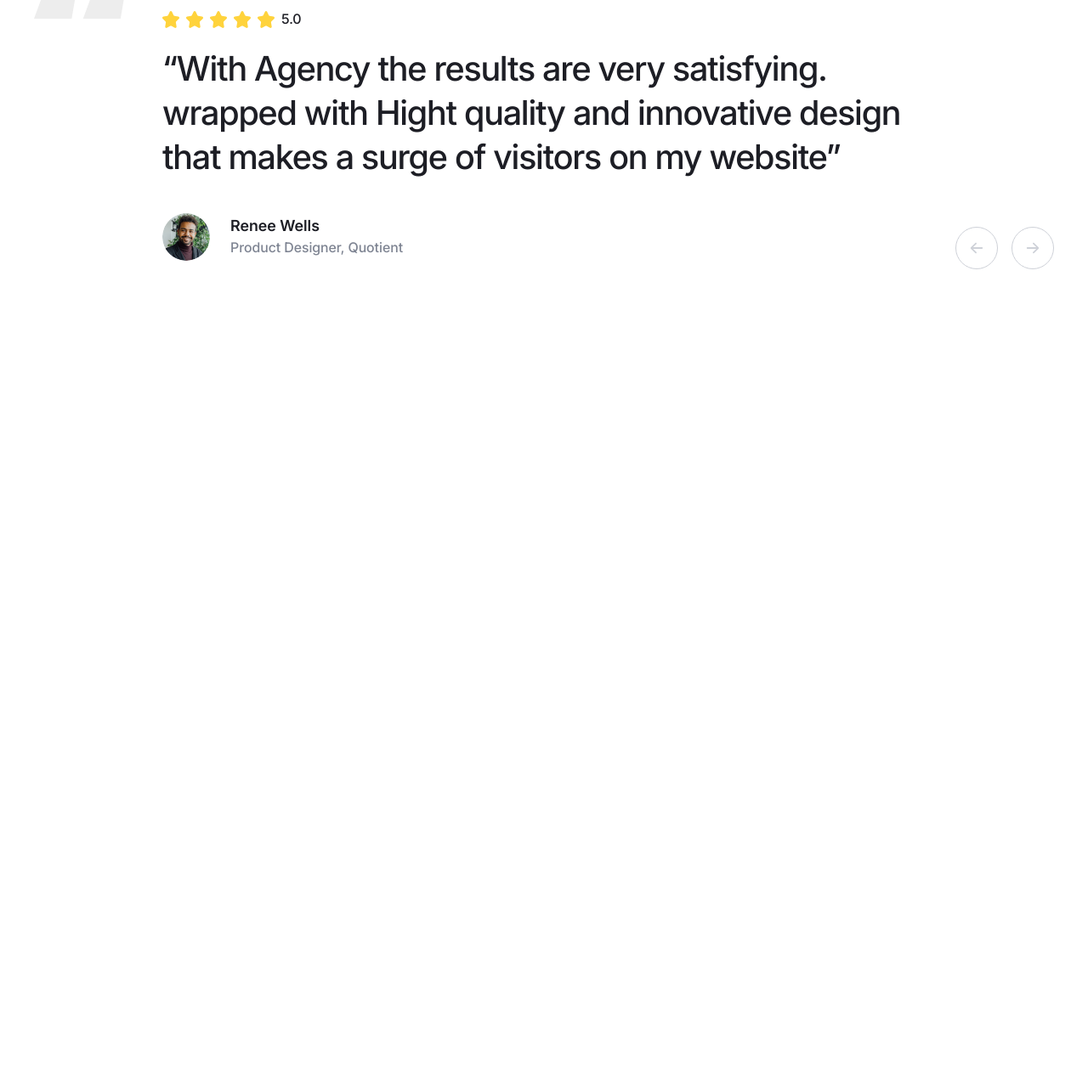
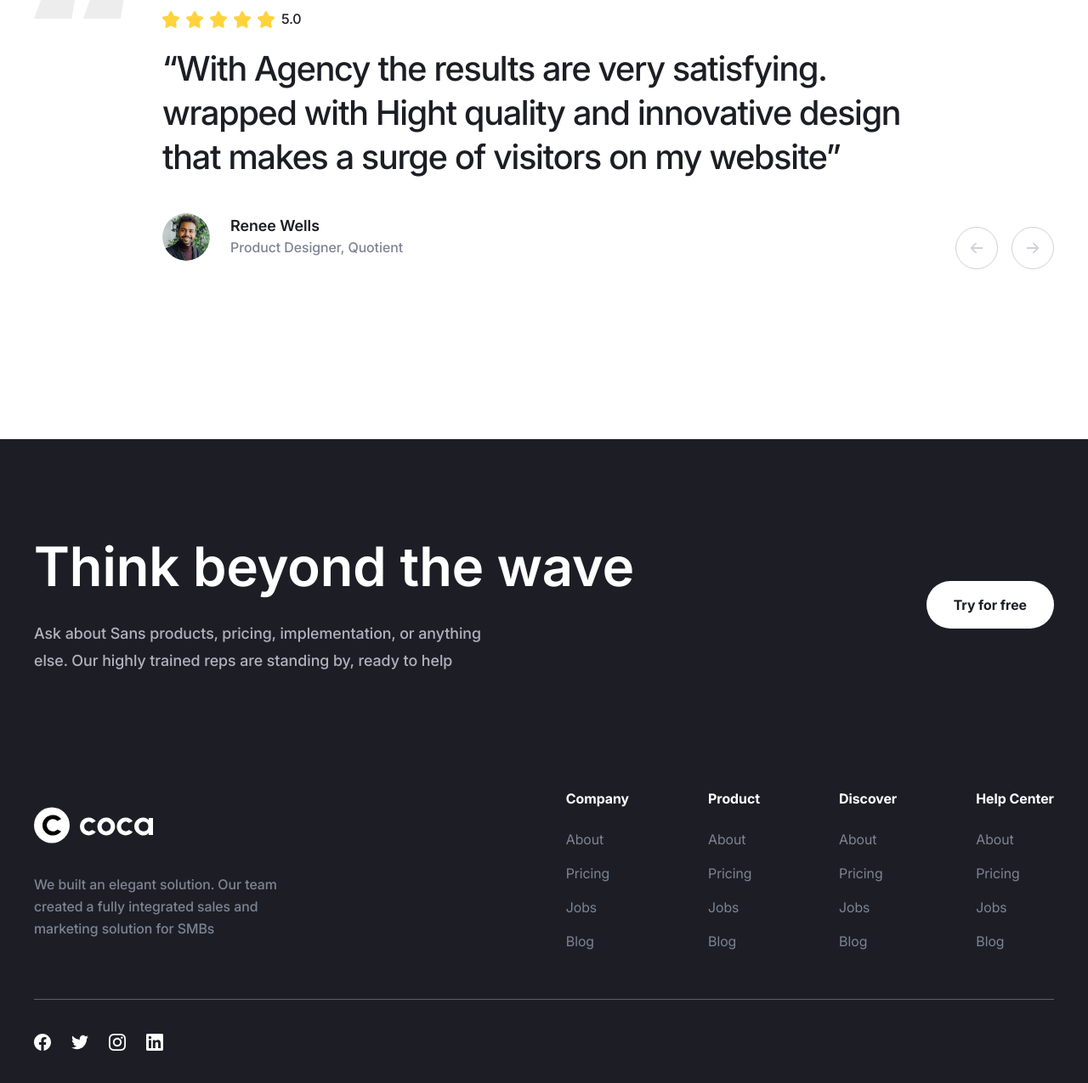
Before and after one commit to Lakorgen/coca, a website built with Vite: page src/index.html in a window 1280 px wide. Shown: the part 5926-7201 px from the top of the page at 85% size. Before the commit the page ends 6443 px from the top, so only its background shows below. Built offline with nearby package versions, Linux system fonts and the light colour scheme; files whose address does not match are found by name.

Commit message:
Created footer

```diff
--- a/src/assets/scss/base/vars.scss
+++ b/src/assets/scss/base/vars.scss
@@ -4,7 +4,9 @@
   --neutral-color-20: #f5f5f5;
   --neutral-color-30: #ededed;
   --neutral-color-40: #ced1d8;
+  --neutral-color-50: #afb3bb;
   --neutral-color-60: #18181d;
+  --neutral-color-70: #606060;
   --neutral-color-100: #1d1e25;
   --neutral-color-120: #828282;
   --neutral-color-130: #d9d9d9;
@@ -17,8 +19,8 @@
   // success colors
   --success-color-70: #e2f8f0b3;
 
-  // overview colors
-  --overview-bg-color: #1d1e25;
+  // dark colors
+  --black-bg-color: #1d1e25;
 
   // logo colors
   --logo-color-text: #101010;
@@ -56,7 +58,6 @@
   --neutral-color-10: #1d1e25;
   --neutral-color-100: #fff;
   --neutral-color-140: #fff;
-  --neutral-color-150: #fff;
 
   // logo colors
   --logo-color-text: #fff;
@@ -65,6 +66,6 @@
   // success colors
   --success-color-70: #e2f8f033;
 
-  // overview colors
-  --overview-bg-color: #18181d;
+  // dark colors
+  --black-bg-color: #18181d;
 }
--- /dev/null
+++ b/src/assets/scss/components/footer.scss
@@ -0,0 +1,116 @@
+.footer {
+  padding: 112px 0 58px;
+  color: #fff;
+  background-color: var(--black-bg-color);
+
+  &__head {
+    @include flex-all-between;
+    margin-bottom: 134px;
+  }
+
+  &__title {
+    margin-bottom: 24px;
+    font-weight: 600;
+    font-size: 64px;
+    line-height: 120%;
+  }
+
+  &__descr {
+    max-width: 543px;
+    font-weight: 500;
+    font-size: 18px;
+    line-height: 178%;
+    color: var(--neutral-color-50);
+  }
+
+  &__link {
+    padding: 16px 32px;
+    color: #1d1e25;
+    background-color: #fff;
+  }
+
+  &__logo {
+    display: inline-block;
+    margin-bottom: 19px;
+  }
+
+  &__body {
+    @include flex-all-between;
+    margin-bottom: 56px;
+
+    &-descr {
+      max-width: 292px;
+      font-weight: 500;
+      line-height: 162%;
+      color: var(--neutral-color-150);
+    }
+  }
+
+  &__list {
+    display: flex;
+    gap: 93px;
+  }
+
+  &__item {
+    &-title {
+      margin-bottom: 24px;
+      font-weight: 700;
+      line-height: 150%;
+    }
+  }
+
+  &__subitem {
+    &:not(:last-child) {
+      margin-bottom: 16px;
+    }
+
+    &-link {
+      position: relative;
+      font-weight: 400;
+      line-height: 150%;
+      color: var(--neutral-color-150);
+
+      &::after {
+        content: '';
+        position: absolute;
+        right: 0;
+        bottom: -5px;
+        left: 0;
+        height: 1px;
+        background-color: var(--neutral-color-150);
+        opacity: 0;
+        visibility: hidden;
+        transition:
+          opacity var(--transition),
+          visibility var(--transition);
+      }
+
+      &:hover {
+        &::after {
+          opacity: 1;
+          visibility: visible;
+        }
+      }
+    }
+  }
+
+  &__bottom {
+    border-top: 1px solid var(--neutral-color-70);
+    padding-top: 40px;
+  }
+
+  &__social {
+    &-list {
+      @include flex-align-center;
+      gap: 24px;
+    }
+
+    &-link{
+      transition: opacity var(--transition);
+
+      &:hover{
+        opacity: 0.8;
+      }
+    }
+  }
+}
--- a/src/assets/scss/components/home/overview.scss
+++ b/src/assets/scss/components/home/overview.scss
@@ -1,6 +1,6 @@
 .overview {
   padding: 100px 0;
-  background-color: var(--overview-bg-color);
+  background-color: var(--black-bg-color);
 
   @include tablet {
     text-align: center;
--- a/src/assets/scss/main.scss
+++ b/src/assets/scss/main.scss
@@ -7,7 +7,8 @@
 @import './components/home/hero';
 @import './components/home/overview';
 @import './components/home/features';
-@import './components/home/strength.scss';
-@import './components/partners.scss';
-@import './components/home/insight.scss';
-@import './components/home/testimonials.scss';
+@import './components/home/strength';
+@import './components/partners';
+@import './components/home/insight';
+@import './components/home/testimonials';
+@import './components/footer';
--- /dev/null
+++ b/src/html/components/footer.html
@@ -0,0 +1,151 @@
+<footer class="footer">
+  <div class="container">
+    <div class="footer__head">
+      <div class="footer__head-text">
+        <h3 class="footer__title heading-h3">Think beyond the wave</h3>
+        <p class="footer__descr text-p-medium">
+          Ask about Sans products, pricing, implementation, or anything else.
+          Our highly trained reps are standing by, ready to help
+        </p>
+      </div>
+      <a href="#" class="footer__link button-form">Try for free</a>
+    </div>
+    <div class="footer__body">
+      <div class="footer__body-info">
+        <a href="#" class="footer__logo" aria-label="Home page">
+          <img
+            loading="lazy"
+            src="./assets/icons/light-logo-icon.svg"
+            width="140"
+            height="42"
+            alt="Coca logo"
+          />
+        </a>
+        <p class="footer__body-descr text-p-default">
+          We built an elegant solution. Our team created a fully integrated
+          sales and marketing solution for SMBs
+        </p>
+      </div>
+      <nav class="footer__nav">
+        <ul class="footer__list text-p-default">
+          <li class="footer__item">
+            <h4 class="footer__item-title">Company</h4>
+            <ul class="footer__sublist">
+              <li class="footer__subitem">
+                <a href="/about.html" class="footer__subitem-link">About</a>
+              </li>
+              <li class="footer__subitem">
+                <a href="/pricing.html" class="footer__subitem-link">Pricing</a>
+              </li>
+              <li class="footer__subitem">
+                <a href="/jobs.html" class="footer__subitem-link">Jobs</a>
+              </li>
+              <li class="footer__subitem">
+                <a href="/blog.html" class="footer__subitem-link">Blog</a>
+              </li>
+            </ul>
+          </li>
+          <li class="footer__item">
+            <h4 class="footer__item-title">Product</h4>
+            <ul class="footer__sublist">
+              <li class="footer__subitem">
+                <a href="/about.html" class="footer__subitem-link">About</a>
+              </li>
+              <li class="footer__subitem">
+                <a href="/pricing.html" class="footer__subitem-link">Pricing</a>
+              </li>
+              <li class="footer__subitem">
+                <a href="/jobs.html" class="footer__subitem-link">Jobs</a>
+              </li>
+              <li class="footer__subitem">
+                <a href="/blog.html" class="footer__subitem-link">Blog</a>
+              </li>
+            </ul>
+          </li>
+          <li class="footer__item">
+            <h4 class="footer__item-title">Discover</h4>
+            <ul class="footer__sublist">
+              <li class="footer__subitem">
+                <a href="/about.html" class="footer__subitem-link">About</a>
+              </li>
+              <li class="footer__subitem">
+                <a href="/pricing.html" class="footer__subitem-link">Pricing</a>
+              </li>
+              <li class="footer__subitem">
+                <a href="/jobs.html" class="footer__subitem-link">Jobs</a>
+              </li>
+              <li class="footer__subitem">
+                <a href="/blog.html" class="footer__subitem-link">Blog</a>
+              </li>
+            </ul>
+          </li>
+          <li class="footer__item">
+            <h4 class="footer__item-title">Help Center</h4>
+            <ul class="footer__sublist">
+              <li class="footer__subitem">
+                <a href="/about.html" class="footer__subitem-link">About</a>
+              </li>
+              <li class="footer__subitem">
+                <a href="/pricing.html" class="footer__subitem-link">Pricing</a>
+              </li>
+              <li class="footer__subitem">
+                <a href="/jobs.html" class="footer__subitem-link">Jobs</a>
+              </li>
+              <li class="footer__subitem">
+                <a href="/blog.html" class="footer__subitem-link">Blog</a>
+              </li>
+            </ul>
+          </li>
+        </ul>
+      </nav>
+    </div>
+    <div class="footer__bottom">
+      <ul class="footer__social-list">
+        <li class="footer__social-item">
+          <a href="#" class="footer__social-link" aria-label="Facebook">
+            <img
+              loading="lazy"
+              src="../../assets/icons/socials/fb-icon.svg"
+              width="20"
+              height="20"
+              alt="Facebook icon"
+            />
+          </a>
+        </li>
+        <li class="footer__social-item">
+          <a href="#" class="footer__social-link" aria-label="Twiter">
+            <img
+              loading="lazy"
+              src="../../assets/icons/socials/tw-icon.svg"
+              width="20"
+              height="20"
+              alt="Twiter icon"
+            />
+          </a>
+        </li>
+        <li class="footer__social-item">
+          <a href="#" class="footer__social-link" aria-label="Instagram">
+            <img
+              loading="lazy"
+              src="../../assets/icons/socials/inst-icon.svg"
+              width="20"
+              height="20"
+              alt="Instagram icon"
+            />
+          </a>
+        </li>
+        <li class="footer__social-item">
+          <a href="#" class="footer__social-link" aria-label="LinkedIn">
+            <img
+              loading="lazy"
+              src="../../assets/icons/socials/ln-icon.svg"
+              width="20"
+              height="20"
+              alt="LinkedIn icon"
+            />
+          </a>
+        </li>
+      </ul>
+    </div>
+  </div>
+</footer>
--- a/src/html/components/home/testimonials.html
+++ b/src/html/components/home/testimonials.html
@@ -61,9 +61,7 @@
               <span class="testimonials__rating-num text-p-default">5.0</span>
             </div>
             <p class="testimonials__comment-text heading-h3">
-              “With Agency the results are very satisfying. wrapped with Hight
-              quality and innovative design that makes a surge of visitors on my
-              website”
+              Lorem ipsum dolor sit amet, consectetur adipisicing elit. Placeat, quasi! Eius eum quo vel ad optio sunt! Iure, asperiores consectetur.
             </p>
             <address class="testimonials__comment-author">
               <img
--- a/src/index.html
+++ b/src/index.html
@@ -10,6 +10,7 @@
     <load src="./html/components/partners.html" />
     <load src="./html/components/home/insight.html" />
     <load src="./html/components/home/testimonials.html" />
+    <load src="./html/components/footer.html" />
     <script type="module" src="/js/main.js"></script>
   </body>
 </html>
--- a/src/js/components/home/slider.js
+++ b/src/js/components/home/slider.js
@@ -1,7 +1,8 @@
-import Swiper from 'swiper';
+import Swiper from 'swiper/bundle';
 import { Navigation, Pagination } from 'swiper/modules';
 
 import 'swiper/css';
+import 'swiper/css/bundle';
 import 'swiper/css/pagination';
 
 export const useInsightSlider = () => {
@@ -43,18 +44,16 @@ export const usePartnersSlider = () => {
 export const useTestimonialsSlider = () => {
   new Swiper('.testimonials__slider', {
     modules: [Navigation],
+    effect: 'fade',
+    fadeEffect: {
+      crossFade: true,
+    },
     slidesPerView: 1,
     loop: true,
-    spaceBetween: 16,
-    centeredSlides: true,
+    spaceBetween: 22,
     navigation: {
       nextEl: '.testimonials__btn--next',
       prevEl: '.testimonials__btn--prev',
     },
-    breakpoints: {
-      993: {
-        centeredSlides: false,
-      },
-    },
   });
 };
```
Also changed, not shown: src/assets/icons/light-logo-icon.svg (added), src/assets/icons/socials/fb-icon.svg (added), src/assets/icons/socials/inst-icon.svg (added), src/assets/icons/socials/ln-icon.svg (added), src/assets/icons/socials/tw-icon.svg (added).
